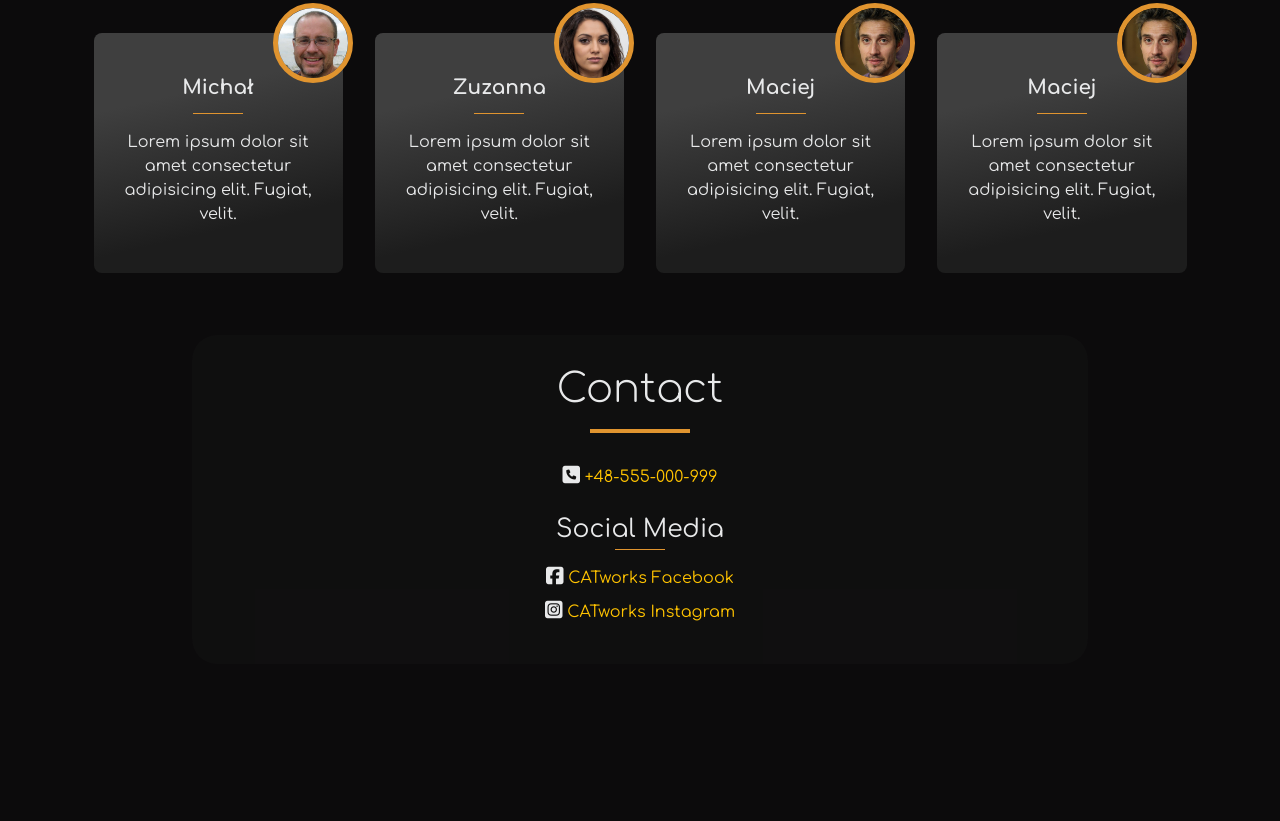
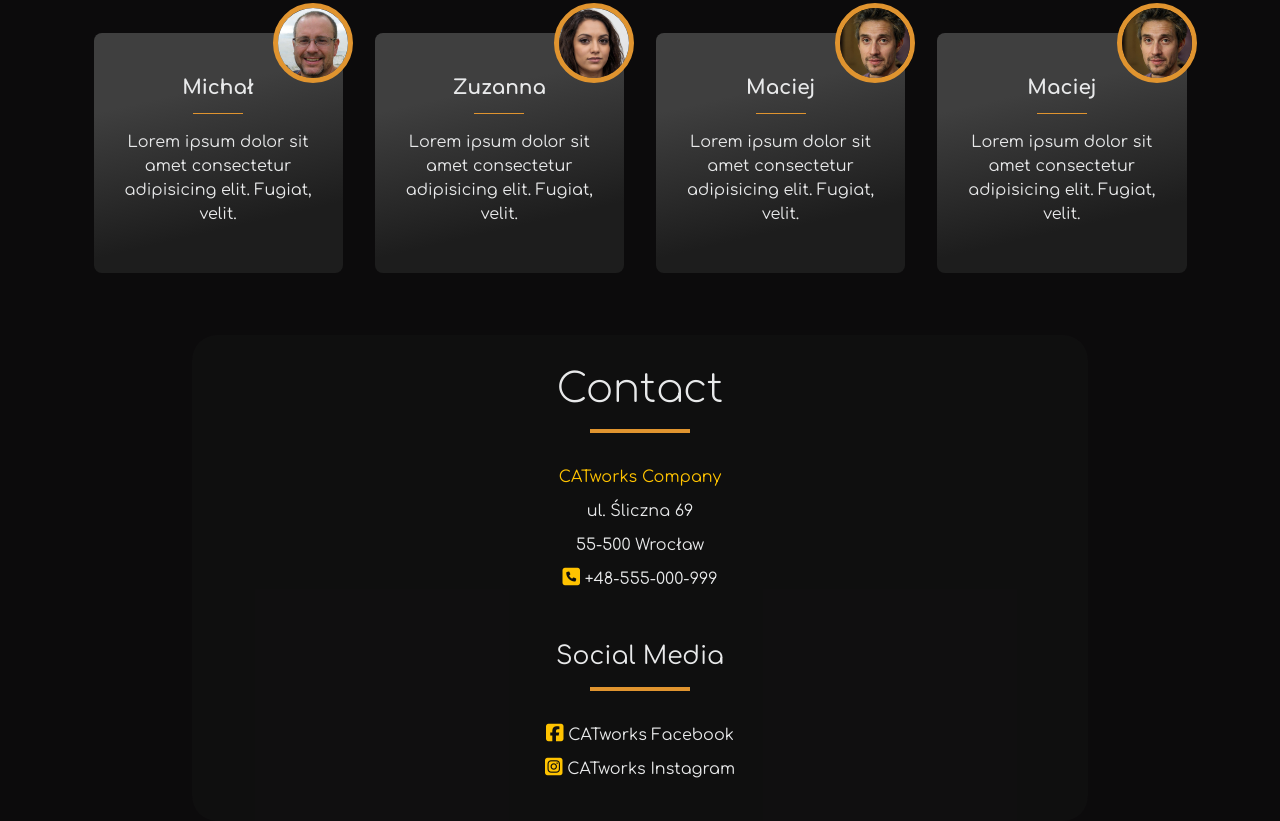
Before and after one commit to marcinjasinski71/CATworks, a website: page index.html in a window 1280 px wide. Shown: the part 2206-3027 px from the top of the page. Before the commit the page ends 2870 px from the top, so only its background shows below. Drawn offline with nearby package versions, Linux system fonts and the light colour scheme; files that its build step writes are made by us from their sources.

Commit message:
contact box ready

```diff
--- a/index.html
+++ b/index.html
@@ -216,13 +216,16 @@
         </div>
 
         <p class="comapny-contact">
-            <i class="fa-solid fa-square-phone icon"></i>
-            <a href="tel:+48-555-000-999" class="contact-item">+48-555-000-999</a>
+        <p class="catworks-cat">CATworks Company</p>
+        <p>ul. Śliczna 69</p>
+        <p>55-500 Wrocław</p>
+        <i class="fa-solid fa-square-phone icon"></i>
+        <a href="tel:+48-555-000-999" class="contact-item">+48-555-000-999</a>
         </p>
 
 
         <h1 class="contact-social">Social Media</h1>
-        <div class="underline-small"></div>
+        <div class="underline"></div>
 
         <p class="comapny-contact">
             <i class="fa-brands fa-facebook-square icon"></i>
@@ -230,13 +233,10 @@
         </p>
         <p class="comapny-contact">
             <i class="fa-brands fa-instagram-square icon"></i>
-            <a href="tel:+48-555-000-999" class="contact-item">CATworks Instagram</a>
+            <a href="https://instagram.com/marcinjasinski71" class="contact-item">CATworks Instagram</a>
         </p>
 
-
-
     </div>
-
 
 </section>
     </main>
--- a/src/sass/main.scss
+++ b/src/sass/main.scss
@@ -145,9 +145,6 @@ $border-color: rgba(255, 255, 255, 0.2);
 }
 
 .carousel-item {
-	position: relative;
-	// height: 500px;
-
 	img {
 		background-size: cover;
 		filter: opacity(0.5);
@@ -227,26 +224,36 @@ $border-color: rgba(255, 255, 255, 0.2);
 }
 
 // kontakt
+// kontakt
+
 .contact-box {
-	max-width: 70vw;
 	background-color: #2c2c2c21;
 	border-radius: 25px;
 	color: $white-color;
 
 	i {
-		color: $white-color;
+		color: $main-color;
 		font-size: 2rem;
 	}
 	a {
 		text-decoration: none;
-		color: $main-color;
+		color: $white-color;
 	}
 }
 .contact-social {
-	margin-top: 1em;
+	margin-top: 2em;
 }
 
+// ===================
 // MEDIAQUERIES
+// ===================
+
+@media (max-width: 992px) {
+	.contact-box {
+		max-width: 70vw;
+	}
+}
+
 @media (min-width: 768px) {
 	.reviews {
 		&__cards {
@@ -275,4 +282,7 @@ $border-color: rgba(255, 255, 255, 0.2);
 			min-height: 240px;
 		}
 	}
+	.contact-box {
+		max-width: 70vw;
+	}
 } ;
```
Also changed, not shown: dist/css/main.min.css, 2 other files.
